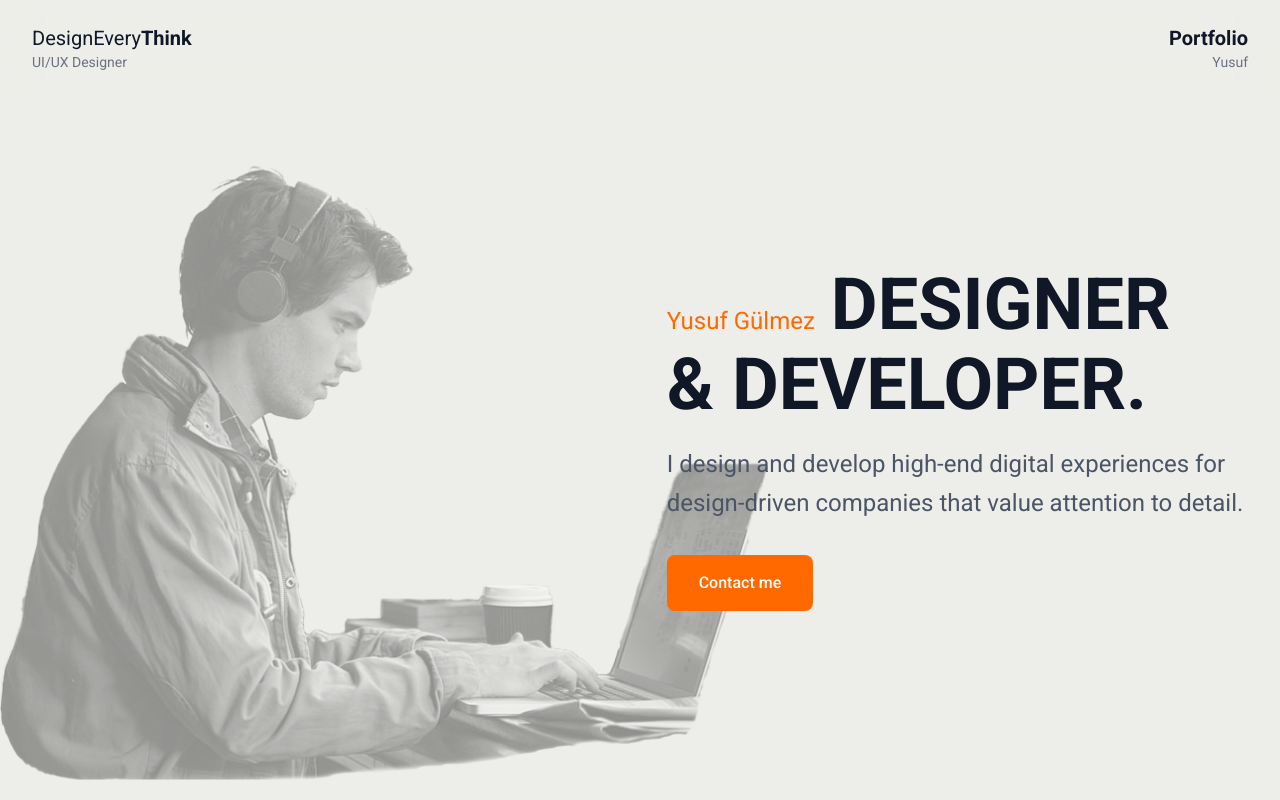
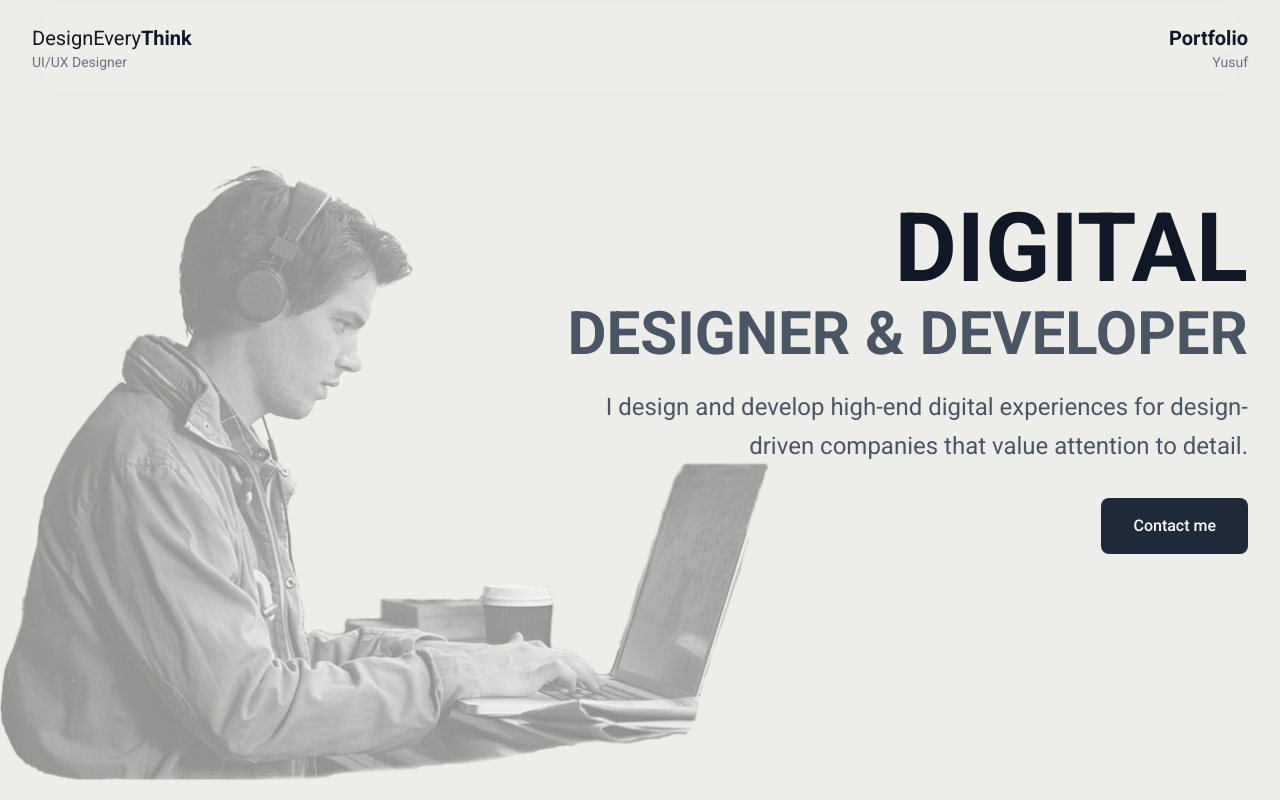
Before and after one commit to yusufgulmezz/portfolio, a Next.js app: page / in a window 1280 px wide. Shown: the top 800 px of the page. Built offline with nearby package versions, Linux system fonts and the light colour scheme.

Commit message:
HeroSection bileşeninde stil güncellemeleri yapılarak içerik düzeni değiştirildi. Metin konumlandırması sağlandı, buton rengi değiştirildi ve bazı metin stilleri güncellendi. Bu değişiklik, kullanıcı deneyimini iyileştirmek amacıyla gerçekleştirildi.

```diff
--- a/src/components/sections/HeroSection.tsx
+++ b/src/components/sections/HeroSection.tsx
@@ -19,7 +19,7 @@ const HeroSection = () => {
     <section className="relative min-h-screen bg-[#edede9]">
       {/* Main Content Container */}
       <div className="max-w-7xl mx-auto px-6 lg:px-8">
-        <div className="min-h-screen flex items-center">
+        <div className="min-h-screen flex items-start pt-8 sm:pt-12 lg:pt-32">
           <div className="grid grid-cols-1 lg:grid-cols-12 gap-8 lg:gap-16 items-center w-full">
 
             {/* Mobile: Image at top, Desktop: Background image */}
@@ -39,7 +39,7 @@ const HeroSection = () => {
               initial={{ opacity: 0, y: 30 }}
               animate={isLoaded ? { opacity: 1, y: 0 } : { opacity: 0, y: 30 }}
               transition={{ duration: 0.8, delay: 0.2 }}
-              className="relative z-10 lg:col-span-8 lg:col-start-8"
+              className="relative z-10 lg:col-span-8 lg:col-start-6 text-right"
             >
               {/* Main Heading with Name and Designer on same line */}
               <motion.div
@@ -48,16 +48,16 @@ const HeroSection = () => {
                 transition={{ duration: 0.8, delay: 0.4 }}
                 className="mb-6"
               >
-                <div className="flex items-baseline gap-4 mb-2">
-                  <span className="text-lg sm:text-xl lg:text-2xl font-normal text-orange-500">
+                <div className="flex items-baseline gap-4 mb-2 justify-end">
+                  {/* <span className="text-lg sm:text-xl lg:text-2xl font-normal text-orange-500">
                     Yusuf Gülmez
-                  </span>
-                  <span className="text-3xl sm:text-5xl lg:text-6xl xl:text-7xl font-bold text-gray-900">
-                    DESIGNER
+                  </span> */}
+                  <span className="text-3xl sm:text-6xl lg:text-7xl xl:text-8xl font-bold text-gray-900">
+                    DIGITAL
                   </span>
                 </div>
-                <h1 className="text-3xl sm:text-5xl lg:text-6xl xl:text-7xl font-bold text-gray-900">
-                  & DEVELOPER.
+                <h1 className="text-3xl sm:text-54xl lg:text-5xl xl:text-6xl font-bold text-gray-600 text-right">
+                DESIGNER & DEVELOPER
                 </h1>
               </motion.div>
 
@@ -68,7 +68,7 @@ const HeroSection = () => {
                 transition={{ duration: 0.8, delay: 0.6 }}
                 className="mb-8"
               >
-                <p className="text-lg sm:text-xl lg:text-2xl text-gray-600 leading-relaxed max-w-2xl">
+                <p className="text-lg sm:text-xl lg:text-2xl text-gray-600 leading-relaxed max-w-2xl ml-auto text-right">
                   I design and develop high-end digital experiences for design-driven companies that value attention to detail.
                 </p>
               </motion.div>
@@ -78,11 +78,12 @@ const HeroSection = () => {
                 initial={{ opacity: 0, y: 20 }}
                 animate={isLoaded ? { opacity: 1, y: 0 } : { opacity: 0, y: 20 }}
                 transition={{ duration: 0.8, delay: 0.8 }}
+                className="flex justify-end"
               >
                 <motion.button
                   whileHover={{ scale: 1.02 }}
                   whileTap={{ scale: 0.98 }}
-                  className="px-8 py-4 bg-orange-500 text-white font-medium rounded-lg hover:bg-orange-600 transition-colors duration-300"
+                  className="px-8 py-4 bg-gray-800 text-white font-medium rounded-lg hover:bg-gray-600 transition-colors duration-300"
                 >
                   Contact me
                 </motion.button>
```
